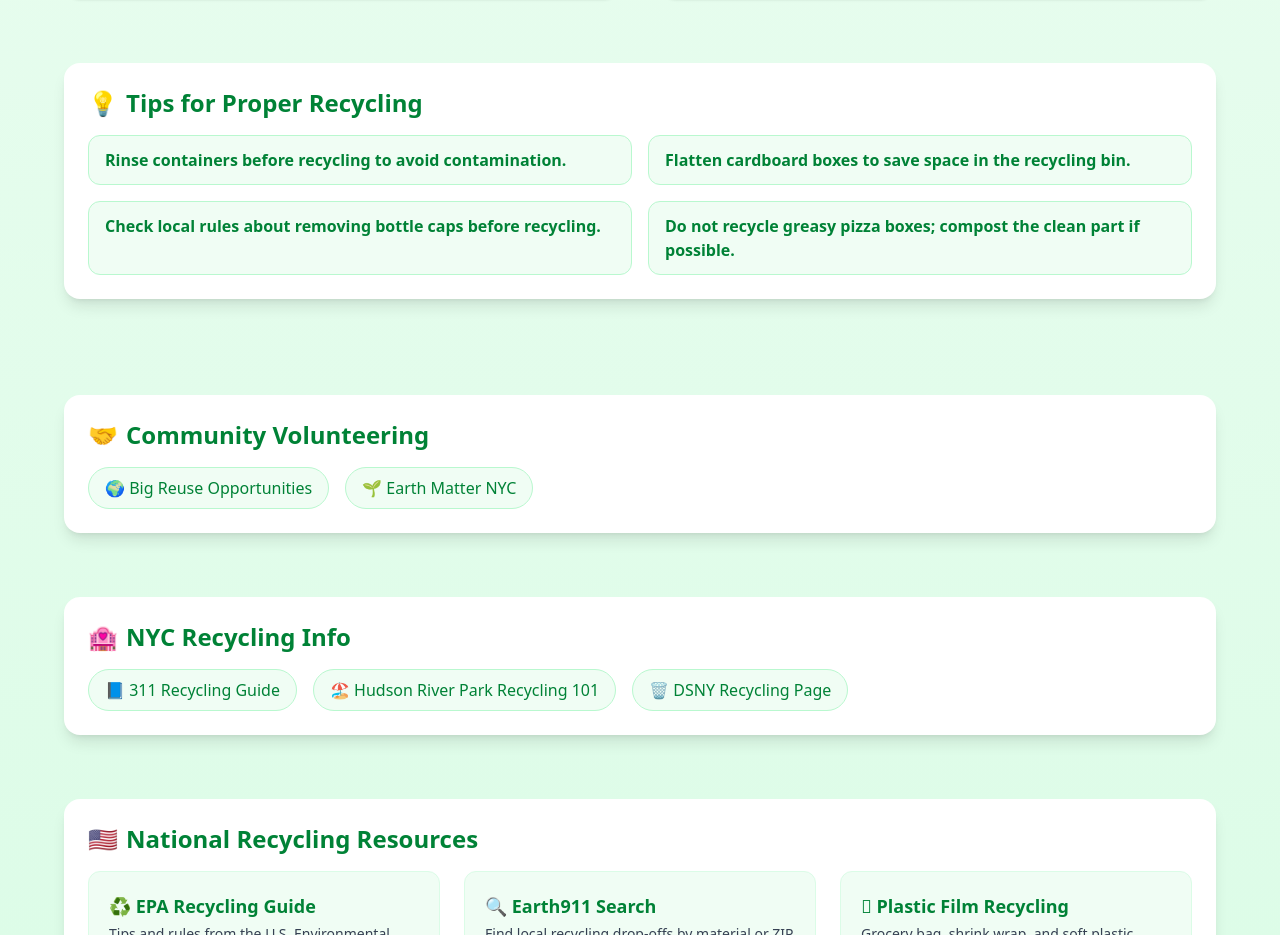
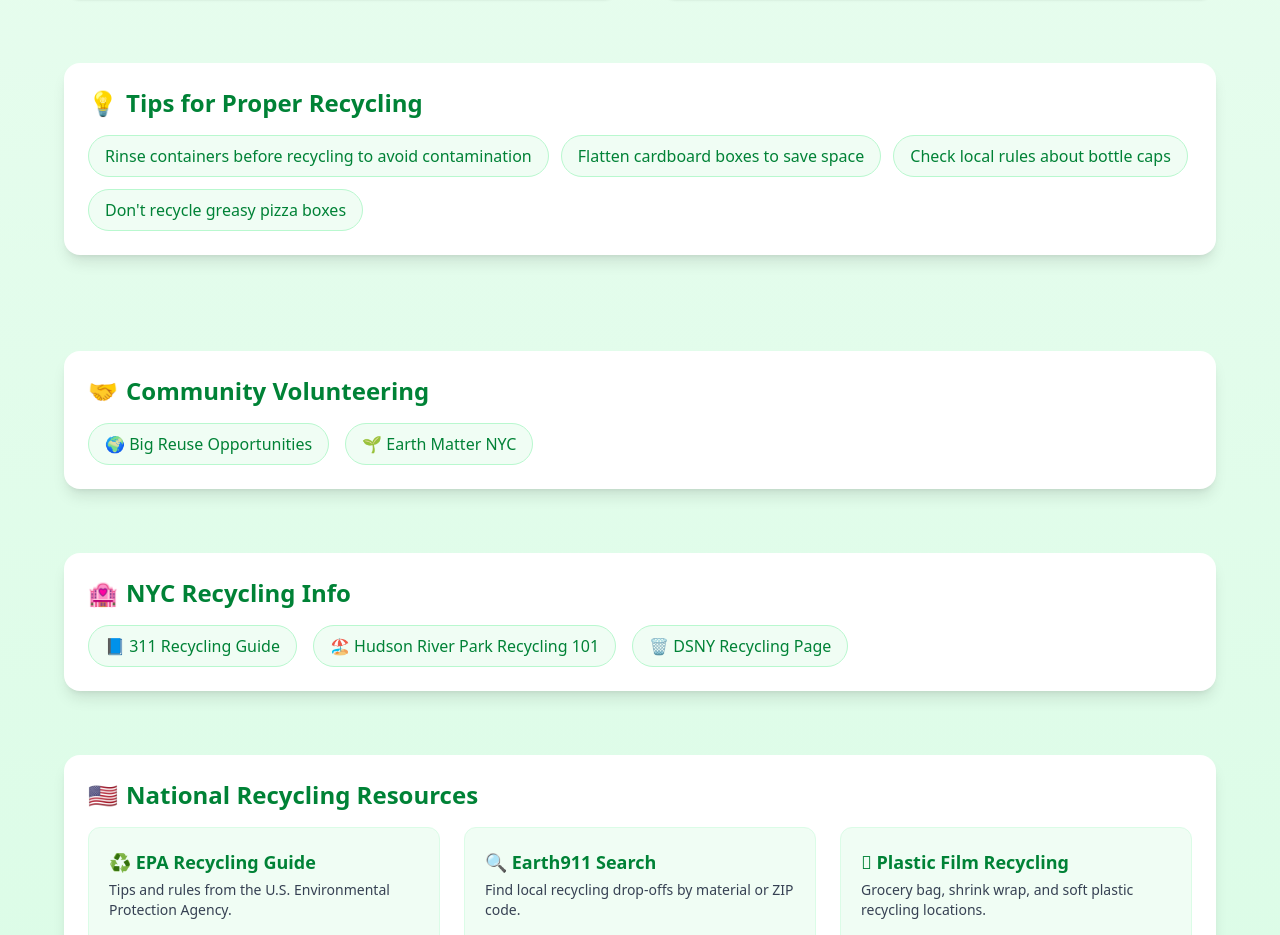
Before and after one commit to logic-zane/EzRecycleTest1, a React (Vite) app: page /resources in a window 1280 px wide. Shown: the part 1181-2116 px from the top of the page. Built offline with nearby package versions, Linux system fonts and the light colour scheme.

Commit message:
updated with recycling tips

```diff
--- a/src/pages/Resources.jsx
+++ b/src/pages/Resources.jsx
@@ -126,47 +126,48 @@ function Resources() {
             );
           })}
         </div>
-        {/*recycling tips */}
+        {/* Tips for Recycling */}
         <div className="bg-white rounded-2xl shadow-lg p-6 my-16">
           <div className="flex items-center mb-4">
             <span className="text-2xl mr-2">💡</span>
             <h3 className="text-2xl font-bold text-green-700">Tips for Proper Recycling</h3>
           </div>
-          <div className="grid sm:grid-cols-2 gap-4">
+          <div className="flex flex-col sm:flex-row sm:flex-wrap gap-3">
             <a
               href="https://ecomyths.org/myth-you-must-rinse-all-containers-before-recycling-them/"
               target="_blank"
               rel="noopener noreferrer"
-              className="bg-green-50 border border-green-200 rounded-xl px-4 py-3 text-base font-bold text-green-700 hover:bg-green-100 transition no-underline"
+              className="inline-flex items-center bg-green-50 hover:bg-green-100 text-green-700 font-medium px-4 py-2 rounded-full border border-green-200 transition"
             >
-              Rinse containers before recycling to avoid contamination.
+              Rinse containers before recycling to avoid contamination
             </a>
             <a
               href="https://www.swaco.org/FAQ.aspx?QID=74"
               target="_blank"
               rel="noopener noreferrer"
-              className="bg-green-50 border border-green-200 rounded-xl px-4 py-3 text-base font-bold text-green-700 hover:bg-green-100 transition no-underline"
+              className="inline-flex items-center bg-green-50 hover:bg-green-100 text-green-700 font-medium px-4 py-2 rounded-full border border-green-200 transition"
             >
-              Flatten cardboard boxes to save space in the recycling bin.
+              Flatten cardboard boxes to save space
             </a>
             <a
               href="https://recyclerightny.recyclist.co/guide/plastic-caps/?embeddedguide=true"
               target="_blank"
               rel="noopener noreferrer"
-              className="bg-green-50 border border-green-200 rounded-xl px-4 py-3 text-base font-bold text-green-700 hover:bg-green-100 transition no-underline"
+              className="inline-flex items-center bg-green-50 hover:bg-green-100 text-green-700 font-medium px-4 py-2 rounded-full border border-green-200 transition"
             >
-              Check local rules about removing bottle caps before recycling.
+              Check local rules about bottle caps
             </a>
             <a
               href="https://sogreenpack.com/post/can-greasy-pizza-boxes-be-recycled-or-composted-a-comprehensive-guide/"
               target="_blank"
               rel="noopener noreferrer"
-              className="bg-green-50 border border-green-200 rounded-xl px-4 py-3 text-base font-bold text-green-700 hover:bg-green-100 transition no-underline"
+              className="inline-flex items-center bg-green-50 hover:bg-green-100 text-green-700 font-medium px-4 py-2 rounded-full border border-green-200 transition"
             >
-              Do not recycle greasy pizza boxes; compost the clean part if possible.
+              Don't recycle greasy pizza boxes
             </a>
           </div>
         </div>
+
         {/* Community + NYC Recycling Info */}
         <div className="mt-24 space-y-16">
           <div className="bg-white rounded-2xl shadow-lg p-6">
```
